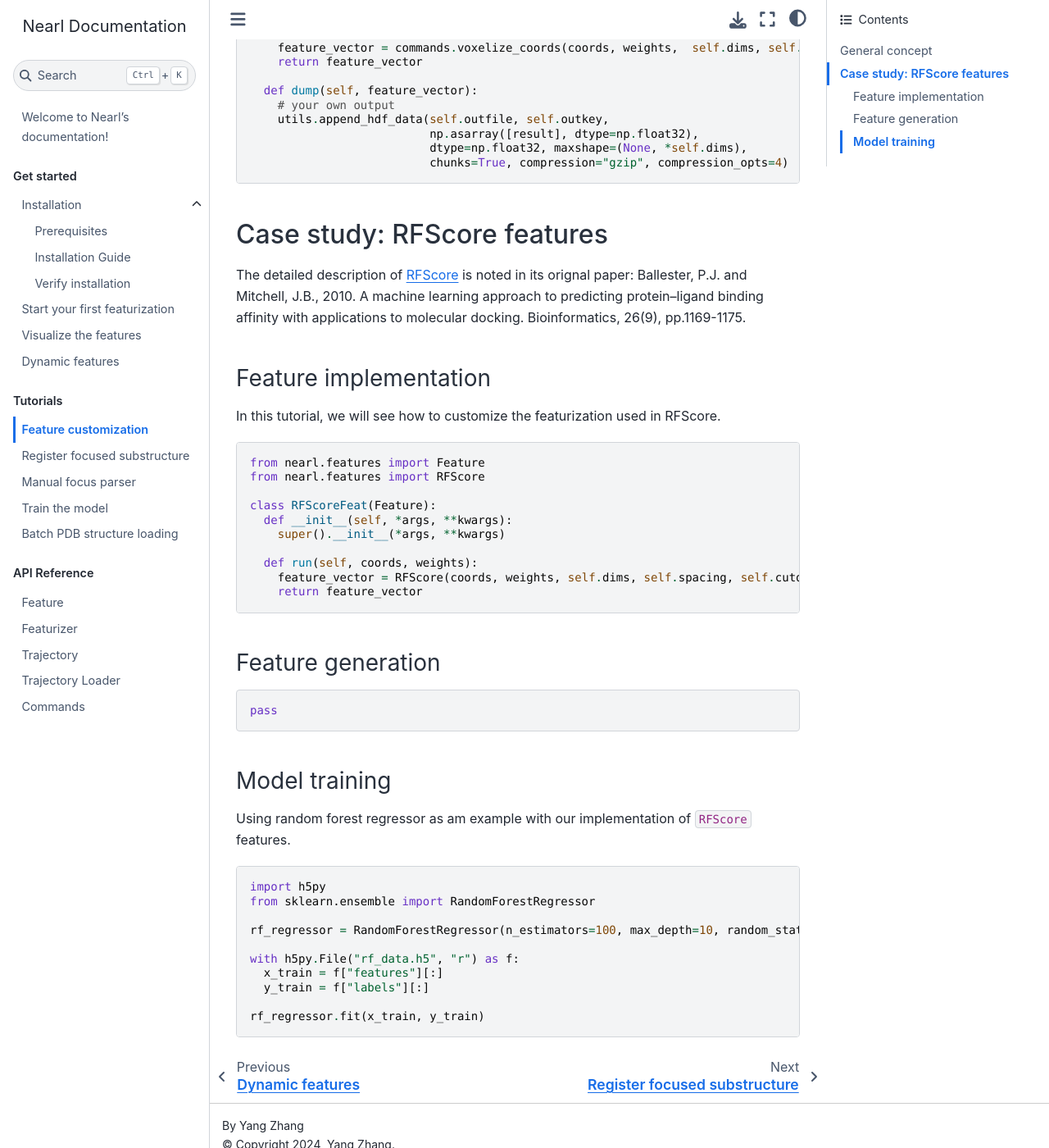
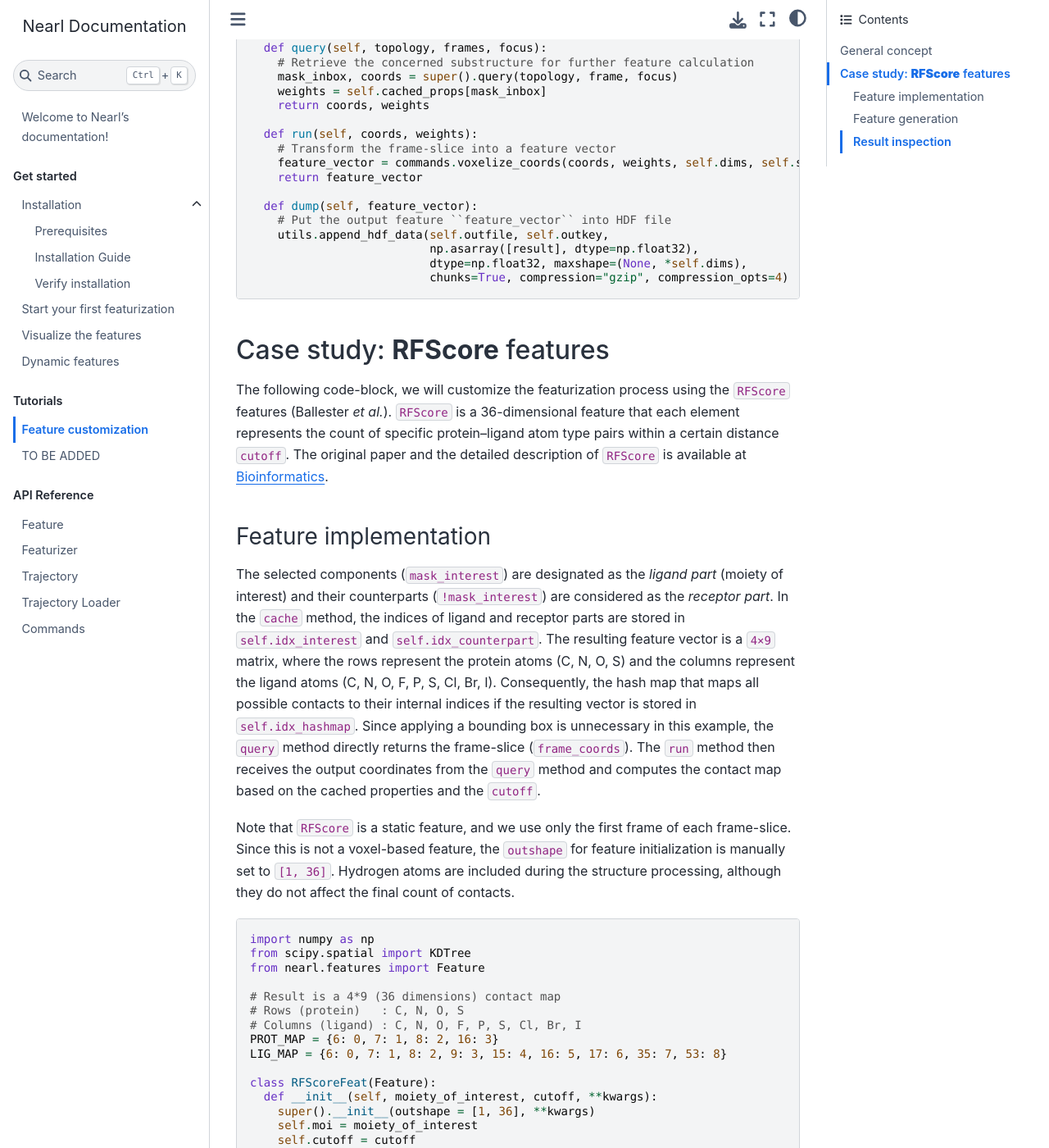
Before and after one commit to miemiemmmm/Nearl, a Sphinx documentation site: the page built from docs/source/tutorial1.rst, in a window 1280 px wide and 1400 px high, scrolled down 753 px. Shown: the whole window at 82% size. Built offline with Sphinx 7.4.7 and the Sphinx Book theme 1.1.4, drawn with Linux system fonts in a browser that asks for light colours; some of the changed text lies outside the part shown.

Commit message:
Updated the tutorial 1

```diff
--- a/docs/source/quick_start.rst
+++ b/docs/source/quick_start.rst
@@ -119,7 +121,7 @@
   ]
   featurizer.register_features(features_list)
 
-1. **Register features individually:** Convenient when the number of features is small
+2. **Register features individually:** Convenient when the number of features is small
 
 .. code-block:: python
 
--- a/docs/source/tutorial1.rst
+++ b/docs/source/tutorial1.rst
@@ -1,106 +1,173 @@
 Feature customization
-========================
+=====================
 
-Feature engineering is a crucial step in machine learning.
-It is the process of using domain knowledge to extract features from raw data via data mining techniques.
-These features can be used to improve the performance of machine learning algorithms.
-In this tutorial, we will go through the process of feature customization in Nearl's framework and do a case study on RFScore.
-
+Feature engineering is a crucial step in molecular science, utilizing the domain expertise to extract meaningful features from raw data using certain data mining techniques.
+Properly defining and selecting these features can significantly enhance the performance of machine learning algorithms.
+In this tutorial, we will delve into the process of feature customization within Nearl's framework and present a case study on ``RFScore``.
 
 
 
 General concept
 ---------------
-
-When defining a new feature, you need to inherit the base class Features and implement the feature function.
+When defining a new feature, you need to inherit the base class ``Features`` and implement the feature function.
+The ``cache`` method is designed to store the structural information (``self.cached_props``) that will be used during the following steps.
+It is designed to be called only once when processing each trajectory, unless the trajectory is reloaded from time to time.
+The returned variables from the ``query`` method are directly put to the ``run`` method.
+The following is a simple implementation of a feature.
 
 .. code-block:: python
 
+  import numpy as np
   from nearl import commands, utils
   from nearl.features import Features
 
   class MyFirstFeature(Features):
-    def __init__(self, *args, **kwargs):
-      super().__init__(*args, **kwargs)
-      # your own initialization
+    def __init__(self, **kwargs):
+      super().__init__(**kwargs)
+      # Add your own initialization
 
     def cache(self, trajectory):
+      super().cache(trajectory)
       # this example is to generate a random number for each atom
-      self.cached_props = np.random.rand(trajectory.n_atoms)
+      self.cached_props = np.full(trajectory.top.n_atoms, 1)
 
     def query(self, topology, frames, focus):
-      frame = frames[0]
-      mask_inbox = super().query(topology, frame, focus)
-      coords = frame.xyz[mask_inbox]
+      # Retrieve the concerned substructure for further feature calculation
+      mask_inbox, coords = super().query(topology, frame, focus)
       weights = self.cached_props[mask_inbox]
       return coords, weights
 
     def run(self, coords, weights):
-      feature_vector = commands.voxelize_coords(coords, weights,  self.dims, self.spacing, self.cutoff, self.sigma )
+      # Transform the frame-slice into a feature vector
+      feature_vector = commands.voxelize_coords(coords, weights, self.dims, self.spacing, self.cutoff, self.sigma)
       return feature_vector
 
     def dump(self, feature_vector):
-      # your own output
+      # Put the output feature ``feature_vector`` into HDF file
       utils.append_hdf_data(self.outfile, self.outkey,
                             np.asarray([result], dtype=np.float32),
                             dtype=np.float32, maxshape=(None, *self.dims),
                             chunks=True, compression="gzip", compression_opts=4)
 
 
-Case study: RFScore features
-----------------------------
-
-The detailed description of `RFScore <https://doi.org/10.1093/bioinformatics/btq112>`_ is noted in its orignal paper:
-Ballester, P.J. and Mitchell, J.B., 2010. A machine learning approach to predicting protein–ligand binding affinity with applications to molecular docking. Bioinformatics, 26(9), pp.1169-1175.
+Case study: **RFScore** features
+--------------------------------
+The following code-block, we will customize the featurization process using the ``RFScore`` features (Ballester *et al.*).
+``RFScore`` is a 36-dimensional feature that each element represents the count of specific protein–ligand atom type pairs within a certain distance ``cutoff``.
+The original paper and the detailed description of ``RFScore`` is available at `Bioinformatics <https://doi.org/10.1093/bioinformatics/btq112>`_.
 
 
 Feature implementation
 ^^^^^^^^^^^^^^^^^^^^^^
 
-In this tutorial, we will see how to customize the featurization used in RFScore.
+The selected components (``mask_interest``) are designated as the *ligand part* (moiety of interest) and their counterparts (``!mask_interest``) are considered as the *receptor part*.
+In the ``cache`` method, the indices of ligand and receptor parts are stored in ``self.idx_interest`` and ``self.idx_counterpart``.
+The resulting feature vector is a ``4×9`` matrix, where the rows represent the protein atoms (C, N, O, S) and the columns represent the ligand atoms (C, N, O, F, P, S, Cl, Br, I).
+Consequently, the hash map that maps all possible contacts to their internal indices if the resulting vector is stored in ``self.idx_hashmap``.
+Since applying a bounding box is unnecessary in this example, the ``query`` method directly returns the frame-slice (``frame_coords``).
+The ``run`` method then receives the output coordinates from the ``query`` method and computes the contact map based on the cached properties and the ``cutoff``.
+
+Note that ``RFScore`` is a static feature, and we use only the first frame of each frame-slice.
+Since this is not a voxel-based feature, the ``outshape`` for feature initialization is manually set to ``[1, 36]``.
+Hydrogen atoms are included during the structure processing, although they do not affect the final count of contacts.
 
 .. code-block:: python
 
+  import numpy as np
+  from scipy.spatial import KDTree
   from nearl.features import Feature
-  from nearl.features import RFScore
+
+  # Result is a 4*9 (36 dimensions) contact map
+  # Rows (protein)   : C, N, O, S
+  # Columns (ligand) : C, N, O, F, P, S, Cl, Br, I
+  PROT_MAP = {6: 0, 7: 1, 8: 2, 16: 3}
+  LIG_MAP = {6: 0, 7: 1, 8: 2, 9: 3, 15: 4, 16: 5, 17: 6, 35: 7, 53: 8}
 
   class RFScoreFeat(Feature):
-    def __init__(self, *args, **kwargs):
-      super().__init__(*args, **kwargs)
+    def __init__(self, moiety_of_interest, cutoff, **kwargs):
+      super().__init__(outshape = [1, 36], **kwargs)
+      self.moi = moiety_of_interest
+      self.cutoff = cutoff
 
-    def run(self, coords, weights):
-      feature_vector = RFScore(coords, weights, self.dims, self.spacing, self.cutoff, self.sigma)
-      return feature_vector
+    def cache(self, trajectory):
+      super().cache(trajectory)
+      # Build the map of parts of interest and the counterpart
+      self.idx_interest = trajectory.top.select(self.moi)  # The indices of the moiety of interest
+      self.idx_counterpart = np.setdiff1d(np.arange(trajectory.top.n_atoms), self.idx_interest)
+      self.atom_numbers = np.array([i.atomic_number for i in trajectory.top.atoms], dtype=int)
+
+      # Construct a hashmap for fast lookup of all possible contacts
+      self.idx_hashmap = {}
+      for p, p_idx in PROT_MAP.items():
+        for l, l_idx in LIG_MAP.items():
+          self.idx_hashmap[f"{p}_{l}"] = (p_idx, l_idx)
+
+    def query(self, topology, frame_coords, focal_point):
+      return (frame_coords,)
+
+    def run(self, coords):
+      # Build a kd-tree for the counterpart coordinates
+      kd_tree = KDTree(coords[0][self.idx_counterpart])
+      # Initialize the feature vector
+      rf_feature = np.zeros((4, 9), dtype=int)
+
+      # Process atoms in the moiety of interest
+      for idx in self.idx_interest:
+        atom_number = self.atom_numbers[idx]
+        atom_crd = coords[0][idx]
+        inner_idxs = kd_tree.query_ball_point(atom_crd, self.cutoff)
+        counterpart_indices = self.idx_counterpart[inner_idxs]
+        for idx_prot in counterpart_indices:
+          iidx = self.idx_hashmap.get(f"{self.atom_numbers[idx_prot]}_{atom_number}", None)
+          if iidx is not None:
+            rf_feature[iidx] += 1
+      return rf_feature.reshape(-1)
 
 
 Feature generation
 ^^^^^^^^^^^^^^^^^^
+As in the :ref:`Quick Start <ref_quick_start>`, we will use the simple trajectory in the example dataset for demonstration.
+
+``RFScore`` feature will focus on the ligand part (annotated as ``:LIG``) and the cutoff distance is set to ``5.5 Å``.
+The resulting features will be dumped to the ``/tmp/rf_data.h5`` file and the resulting vectors will be stored in the ``rf_feature`` key in the HDF5 file.
 
 .. code-block:: python
 
-  pass
+  import nearl
+  import nearl.featurizer, nearl.io
+  # Initialize the trajectory loader and featurizer
+  EXAMPLE_DATA = nearl.get_example_data("/tmp/nearl_test")
+  loader = nearl.io.TrajectoryLoader(EXAMPLE_DATA["MINI_TRAJSET"])
+  featurizer = nearl.featurizer.Featurizer({
+    "time_window": 10,
+    "outfile": "/tmp/rf_data.h5",
+  })
+
+  # Register the feature and start the featurization
+  featurizer.register_feature(RFScoreFeat(":LIG", 5.5, outkey="rf_feature"))
+  featurizer.register_trajloader(loader)
+  featurizer.register_focus([":LIG"], "mask")
+  featurizer.run()
 
 
-Model training
-^^^^^^^^^^^^^^
-Using random forest regressor as am example with our implementation of ``RFScore`` features.
+Result inspection
+^^^^^^^^^^^^^^^^^
+The following code snippet retrieves the feature vectors under ``rf_feature`` we just generated.
 
 .. code-block:: python
 
   import h5py
-  from sklearn.ensemble import RandomForestRegressor
-
-  rf_regressor = RandomForestRegressor(n_estimators=100, max_depth=10, random_state=0)
-
-  with h5py.File("rf_data.h5", "r") as f:
-    x_train = f["features"][:]
-    y_train = f["labels"][:]
-
-  rf_regressor.fit(x_train, y_train)
+  with h5py.File("/tmp/rf_data.h5", "r") as hdf:
+    x_train = hdf["rf_feature"][:]
+    print(x_train.shape)
 
 
+.. Using random forest regressor as am example with our implementation of ``RFScore`` features.
+
+.. note::
+
+  :download:`Download Python source code for local execution <_static/quick_start.py>`
 
 
 .. TODO
 .. Add the tutorial index when appropriate
-.. Add script download link when appropriate
--- a/docs/source/tutorial2.rst
+++ b/docs/source/tutorial2.rst
@@ -41,8 +41,9 @@
 
 .. code-block:: bash
 
-  $ tree /path/to/misato_database
-  /path/to/misato_database
+  $ tree /path/to/misato_dataset
+  # Outputs:
+  /path/to/misato_dataset
   ├── MD.hdf5
   ├── parameter_restart_files_MD
   │   ├── 10gs
--- a/docs/source/tutorial4.rst
+++ b/docs/source/tutorial4.rst
@@ -1,5 +1,5 @@
 Manual focus parser
-======================
+===================
 
 .. code-block:: python
 
--- /dev/null
+++ b/docs/source/tutorial_tba.rst
@@ -0,0 +1,6 @@
+TO BE ADDED
+===========
+
+.. code-block:: python
+
+  More tutorials will be added upon the publication of the paper.
```
Also changed, not shown: other parts of docs/source/quick_start.rst (+2 -0 lines), docs/source/index.rst (+7 -5 lines), docs/source/intro_visual.rst (+11 -6 lines), nearl/__init__.py (+3 -11 lines), 3 other files.
